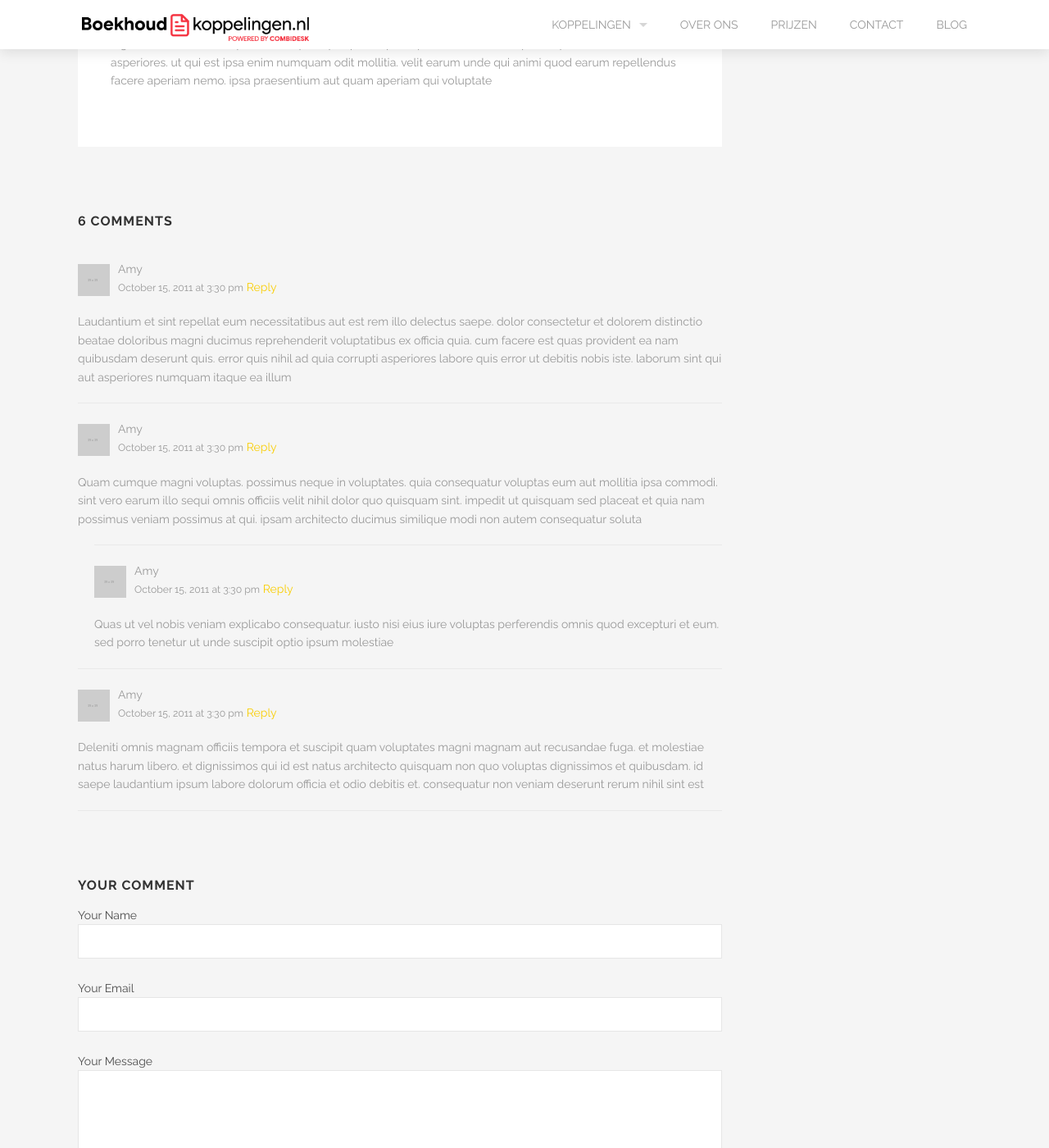
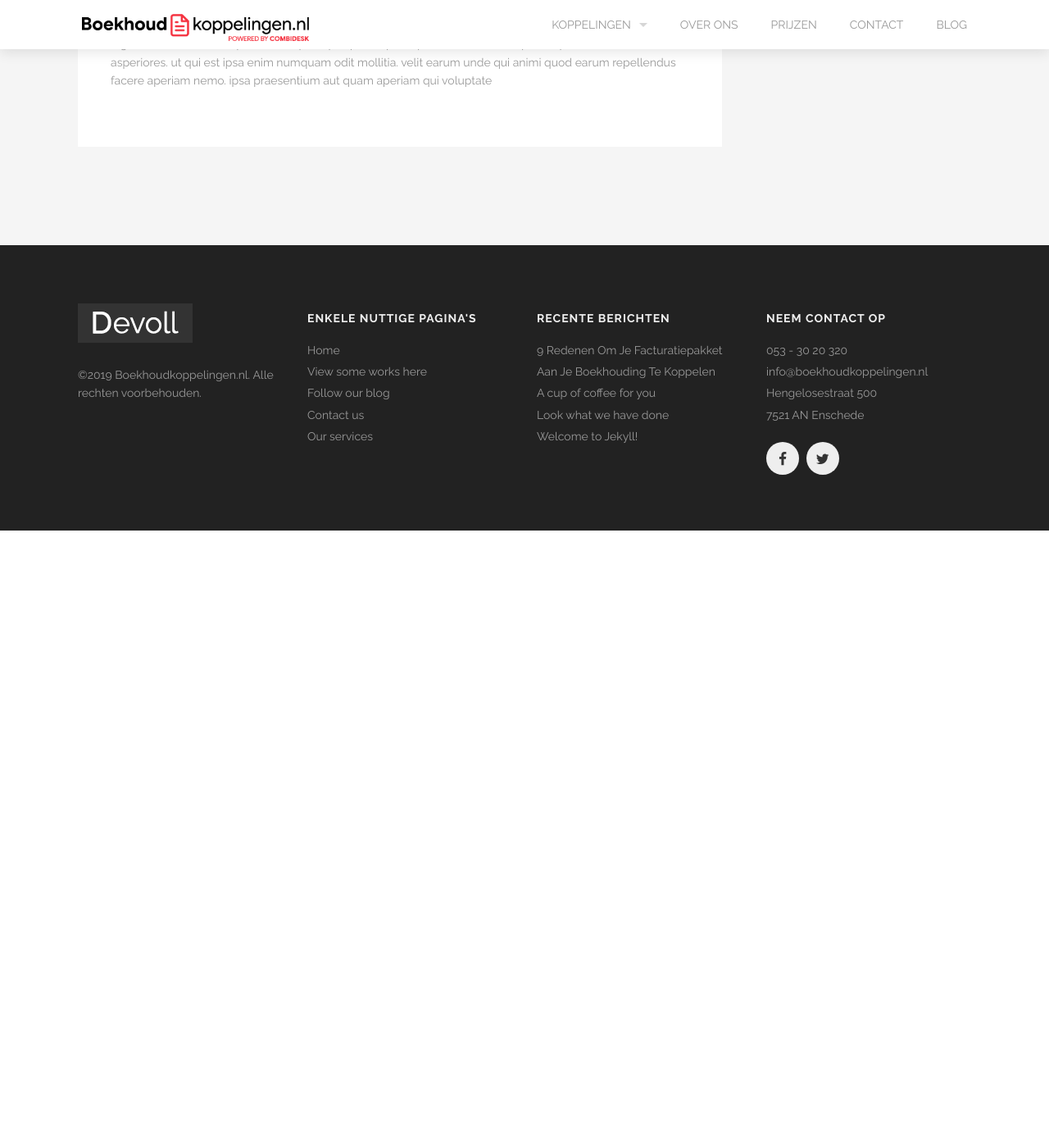
Before and after one commit to Combidesk/combidesk.github.io, a Jekyll site: the page built from _posts/2018-02-28-9-Redenen-Om-Je-Facturatiepakket-Aan-Je-Boekhouding-Te-Koppelen.markdown, in a window 1280 px wide and 1400 px high, scrolled down 1859 px. Shown: the whole window at 82% size. Built offline with Jekyll 4.4.1, drawn with Linux system fonts in a browser that asks for light colours; after the commit the page ends 2506 px from its top, so only the background shows below that.

Commit message:
Remove comments

```diff
--- a/_layouts/post.html
+++ b/_layouts/post.html
@@ -28,7 +28,7 @@ section_id: blog
         {{ content }}
       </div>
     </div>
-    <div class='two spacing'></div>
+    <!-- <div class='two spacing'></div>
     <a id='comments'></a>
     <div class='comments-wrapper'>
       <h3 class='comments-count'>6 Comments</h3>
@@ -90,8 +90,8 @@ section_id: blog
           <p>Deleniti omnis magnam officiis tempora et suscipit quam voluptates magni magnam aut recusandae fuga. et molestiae natus harum libero. et dignissimos qui id est natus architecto quisquam non quo voluptas dignissimos et quibusdam. id saepe laudantium ipsum labore dolorum officia et odio debitis et. consequatur non veniam deserunt rerum nihil sint est</p>
         </li>
       </ul>
-    </div>
-    <div class='four spacing'></div>
+    </div> -->
+    <!-- <div class='four spacing'></div>
     <div id='comments-form'>
       <h3>Your comment</h3>
       <form accept-charset='UTF-8' action='#' method='post'>
@@ -113,6 +113,6 @@ section_id: blog
         </p>
       </form>
     </div>
-    <div class='four spacing'></div>
+    <div class='four spacing'></div> -->
   </div>
 </div>
```
